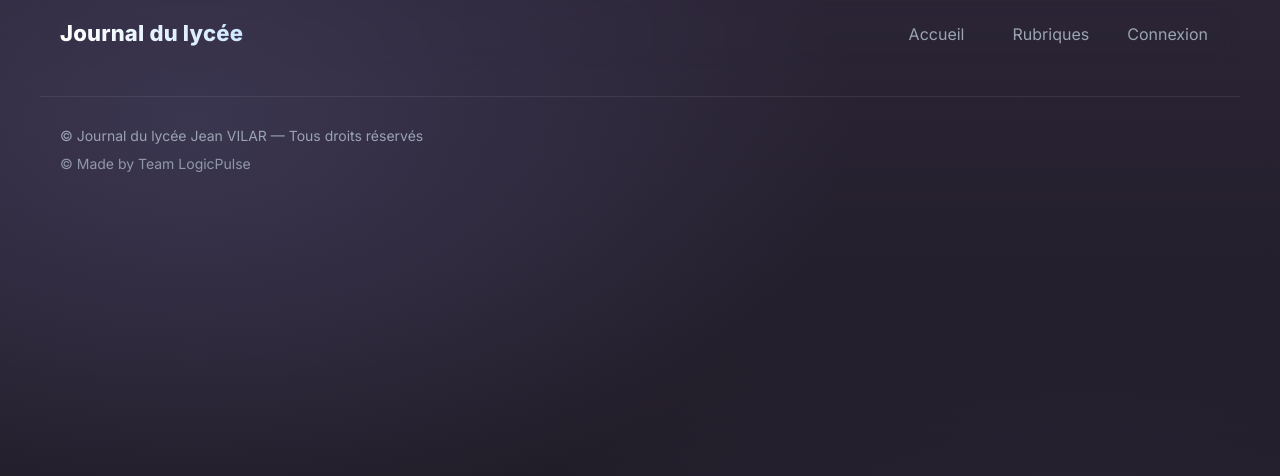
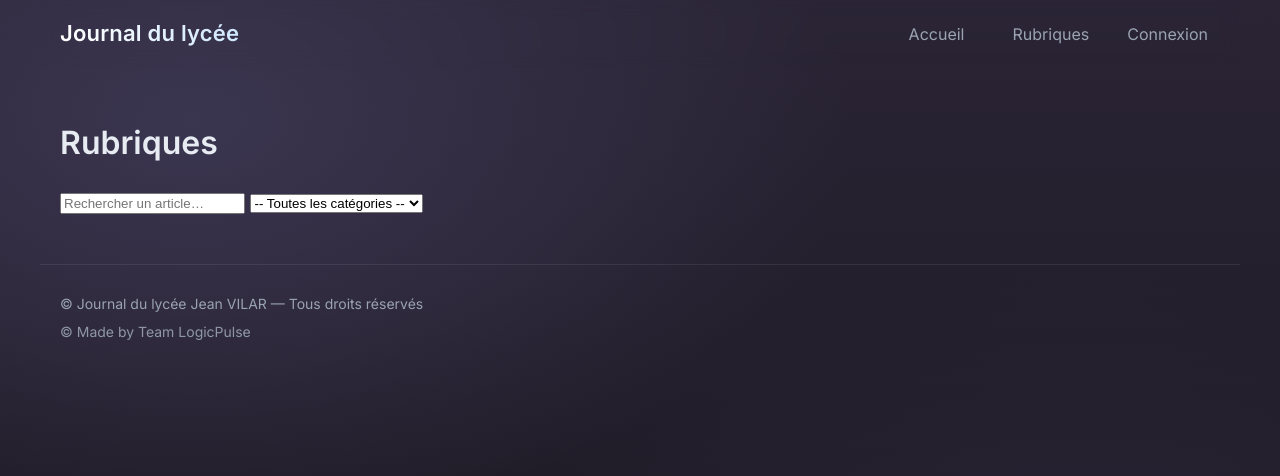
Before and after one commit to gabriel84-py/ptit_vilar, a FastAPI app: template templates/categories.html in a window 1280 px wide. Shown: the top 476 px of the page. Run offline with FastAPI, Linux system fonts and the light colour scheme; the template is opened without the code that fills it, so the values that code supplies are empty.

Commit message:
mettre à la une + rubriques

```diff
--- a/models/article.py
+++ b/models/article.py
@@ -1,4 +1,4 @@
-from sqlalchemy import Column, Integer, String, Text, DateTime
+from sqlalchemy import Column, Integer, String, Text, DateTime, Boolean
 from database import Base
 from datetime import datetime
 
@@ -12,3 +12,4 @@ class Article(Base):
     image_url = Column(String(255))  # ✅ nouveau champ image
     created_at = Column(DateTime, default=datetime.utcnow)
     category = Column(String(200))
+    featured = Column(Boolean, default=False)
--- a/routes/articles_manage.py
+++ b/routes/articles_manage.py
@@ -1,20 +1,15 @@
-# routes/articles_manage.py
 from fastapi import APIRouter, Request, Depends, Form, HTTPException, status, UploadFile, File
 from fastapi.responses import HTMLResponse, RedirectResponse
 from fastapi.templating import Jinja2Templates
-from itsdangerous import URLSafeSerializer
 import os, shutil
-
+from config import serializer
 from services.article_admin import get_all_articles, get_article, create_article, update_article, delete_article
-from config import serializer
 
 # ------------------- CONFIGURATION -------------------
 templates = Jinja2Templates(directory="templates")
-
 router = APIRouter(prefix="/admin/articles", tags=["Admin Articles"])
 UPLOAD_DIR = "static/uploads"
 os.makedirs(UPLOAD_DIR, exist_ok=True)
-
 
 # ------------------- Vérification admin -------------------
 def require_login(request: Request):
@@ -29,19 +24,16 @@ def require_login(request: Request):
         raise HTTPException(status_code=403, detail="Accès refusé")
     return data
 
-
 # ------------------- LISTE DES ARTICLES -------------------
 @router.get("/", response_class=HTMLResponse, dependencies=[Depends(require_login)])
 def list_articles(request: Request):
     articles = get_all_articles()
     return templates.TemplateResponse("admin_articles.html", {"request": request, "articles": articles})
 
-
 # ------------------- CRÉER UN ARTICLE -------------------
 @router.get("/create", response_class=HTMLResponse, dependencies=[Depends(require_login)])
 def create_article_page(request: Request):
     return templates.TemplateResponse("create_article.html", {"request": request})
-
 
 @router.post("/create", dependencies=[Depends(require_login)])
 async def process_create_article(
@@ -49,10 +41,9 @@ async def process_create_article(
     title: str = Form(...),
     subtitle: str = Form(""),
     content: str = Form(...),
-    category: str = Form(""),  # ✅ Nouveau champ
+    category: str = Form(""),
     image: UploadFile = File(...)
 ):
-    # Sauvegarde de l'image
     image_path = f"{UPLOAD_DIR}/{image.filename}"
     with open(image_path, "wb") as buffer:
         shutil.copyfileobj(image.file, buffer)
@@ -61,17 +52,8 @@ async def process_create_article(
     if len(subtitle) > 42:
         raise HTTPException(status_code=400, detail="Le sous-titre ne peut pas dépasser 42 caractères.")
 
-    # Création en base
-    create_article(
-        title=title,
-        subtitle=subtitle,
-        content=content,
-        category=category,  # ✅ On envoie la catégorie à la BDD
-        image_url=image_url
-    )
+    create_article(title=title, subtitle=subtitle, content=content, category=category, image_url=image_url)
     return RedirectResponse("/admin/articles", status_code=303)
-
-
 
 # ------------------- MODIFIER UN ARTICLE -------------------
 @router.get("/edit/{article_id}", response_class=HTMLResponse, dependencies=[Depends(require_login)])
@@ -81,7 +63,6 @@ def edit_article_page(request: Request, article_id: int):
         raise HTTPException(status_code=404, detail="Article non trouvé")
     return templates.TemplateResponse("edit_article.html", {"request": request, "article": article})
 
-
 @router.post("/edit/{article_id}", dependencies=[Depends(require_login)])
 async def process_edit_article(
     request: Request,
@@ -89,10 +70,9 @@ async def process_edit_article(
     title: str = Form(...),
     subtitle: str = Form(""),
     content: str = Form(...),
-    category: str = Form(""),  # ✅ Nouveau champ
+    category: str = Form(""),
     image: UploadFile = File(None)
 ):
-    # Gestion d'une nouvelle image (si upload)
     image_url = None
     if image and image.filename != "":
         image_path = f"{UPLOAD_DIR}/{image.filename}"
@@ -100,18 +80,15 @@ async def process_edit_article(
             shutil.copyfileobj(image.file, buffer)
         image_url = f"/{image_path}"
 
-    # Mise à jour de l'article
     update_article(
         article_id,
         title,
         subtitle,
         content,
-        category,  # ✅ Mettre à jour la catégorie
+        category,
         image_url or get_article(article_id).image_url
     )
     return RedirectResponse("/admin/articles", status_code=303)
-
-
 
 # ------------------- SUPPRIMER UN ARTICLE -------------------
 @router.post("/delete/{article_id}", dependencies=[Depends(require_login)])
@@ -119,11 +96,18 @@ def process_delete_article(article_id: int):
     delete_article(article_id)
     return RedirectResponse("/admin/articles", status_code=303)
 
-
-# ------------------- PAGE PUBLIQUE DE L’ARTICLE -------------------
-@router.get("/view/{article_id}", response_class=HTMLResponse)
-def article_detail(request: Request, article_id: int):
-    article = get_article(article_id)
-    if not article:
-        raise HTTPException(status_code=404, detail="Article non trouvé")
-    return templates.TemplateResponse("article_detail.html", {"request": request, "article": article})
+# ------------------- METTRE UN ARTICLE À LA UNE -------------------
+@router.post("/feature/{article_id}", dependencies=[Depends(require_login)])
+def feature_article(article_id: int):
+    all_articles = get_all_articles()
+    for art in all_articles:
+        update_article(
+            art.id,
+            art.title,
+            art.subtitle,
+            art.content,
+            art.category,
+            art.image_url,
+            featured=(art.id == article_id)
+        )
+    return RedirectResponse("/admin/articles", status_code=303)
--- a/templates/categories.html
+++ b/templates/categories.html
@@ -1,148 +1,113 @@
-<!--
-====== Développé par TEAM LogicPulse ======
-| YouTube :                               |
-| Discord : https://discord.gg/efVfp5A89k |
-| Instagram : @team_LogicPulse            |
-===========================================
--->
-
 <!DOCTYPE html>
 <html lang="fr">
 <head>
-    <meta charset="utf-8" />
-    <!-- Responsive : viewport mobile/desktop -->
-    <meta name="viewport" content="width=device-width, initial-scale=1" />
+  <meta charset="UTF-8">
+  <meta name="viewport" content="width=device-width, initial-scale=1">
   <title>Rubriques — Journal du lycée</title>
+  <link href="https://fonts.googleapis.com/css2?family=Inter:wght@400;600&display=swap" rel="stylesheet">
+  <link rel="stylesheet" href="/static/categories.css">
+  <link rel="stylesheet" href="/static/fixe_header.css">
+</head>
+<body>
 
-    <!-- Police Inter (maquette) -->
-    <link rel="preconnect" href="https://fonts.googleapis.com" />
-    <link rel="preconnect" href="https://fonts.gstatic.com" crossorigin />
-    <link
-      href="https://fonts.googleapis.com/css2?family=Inter:wght@300;400;600;700;800&display=swap"
-      rel="stylesheet"
-    />
-  </head>
-
-  <!--
-    CSS dédié à CETTE page.
-    Contient :
-    - layout (.shell, .media, .panel)
-    - styles du carrousel (.frame, .slide, .caption, .dots)
-    - styles du bouton "Retour au site" (.back-pill)
-    - styles du formulaire (champs, bouton, liens)
-  -->
-  <link rel="stylesheet" href="/static/categories.css" />
-  <link rel="stylesheet" href="/static/fixe_header.css" />
-
-  <body>
-    <!-- Barre supérieure -->
+  <!-- Header identique à celui du site -->
   <header class="container header" role="banner">
     <a class="brand" href="/">Journal du lycée</a>
-
     <nav class="nav" aria-label="Navigation principale">
-        <a
-          class="nav-link {% if request.url.path == '/' %}is-active{% endif %}"
-          href="/"
-        >
+      <a class="nav-link {% if request.url.path == '/' %}is-active{% endif %}" href="/">
         Accueil
-          <svg
-            class="nav-ring"
-            aria-hidden="true"
-            focusable="false"
-            viewBox="0 0 100 40"
-            preserveAspectRatio="none"
-          >
-            <path
-              class="nav-ring__stroke"
-              pathLength="100"
-              d="M50,1.5 H78.5 A18.5,18.5 0 0 1 78.5,38.5 H21.5 A18.5,18.5 0 0 1 21.5,1.5 H50 Z"
-            />
-          </svg>
+        <svg class="nav-ring" aria-hidden="true"><path class="nav-ring__stroke" pathLength="100"/></svg>
       </a>
-
-        <a
-          class="nav-link {% if request.url.path.startswith('/categories') %}is-active{% endif %}"
-          href="/categories"
-        >
+      <a class="nav-link {% if request.url.path.startswith('/categories') %}is-active{% endif %}" href="/categories">
         Rubriques
-          <svg
-            class="nav-ring"
-            aria-hidden="true"
-            focusable="false"
-            viewBox="0 0 100 40"
-            preserveAspectRatio="none"
-          >
-            <path
-              class="nav-ring__stroke"
-              pathLength="100"
-              d="M50,1.5 H78.5 A18.5,18.5 0 0 1 78.5,38.5 H21.5 A18.5,18.5 0 0 1 21.5,1.5 H50 Z"
-            />
-          </svg>
+        <svg class="nav-ring" aria-hidden="true"><path class="nav-ring__stroke" pathLength="100"/></svg>
       </a>
-
       {% if request.state.user %}
-        <a
-          class="nav-link {% if request.url.path.startswith('/admin') %}is-active{% endif %}"
-          href="/admin"
-        >
+      <a class="nav-link {% if request.url.path.startswith('/admin') %}is-active{% endif %}" href="/admin">
         Admin Panel
-          <svg
-            class="nav-ring"
-            aria-hidden="true"
-            focusable="false"
-            viewBox="0 0 100 40"
-            preserveAspectRatio="none"
-          >
-            <path
-              class="nav-ring__stroke"
-              pathLength="100"
-              d="M50,1.5 H78.5 A18.5,18.5 0 0 1 78.5,38.5 H21.5 A18.5,18.5 0 0 1 21.5,1.5 H50 Z"
-            />
-          </svg>
+        <svg class="nav-ring" aria-hidden="true"><path class="nav-ring__stroke" pathLength="100"/></svg>
       </a>
-        <a class="nav-link" href="/login/logout">
-          Déconnexion
-          <svg
-            class="nav-ring"
-            aria-hidden="true"
-            focusable="false"
-            viewBox="0 0 100 40"
-            preserveAspectRatio="none"
-          >
-            <path
-              class="nav-ring__stroke"
-              pathLength="100"
-              d="M50,1.5 H78.5 A18.5,18.5 0 0 1 78.5,38.5 H21.5 A18.5,18.5 0 0 1 21.5,1.5 H50 Z"
-            />
-          </svg>
+      <a class="nav-link" href="/login/logout">Déconnexion
+        <svg class="nav-ring" aria-hidden="true"><path class="nav-ring__stroke" pathLength="100"/></svg>
       </a>
       {% else %}
-        <a
-          class="nav-link {% if request.url.path.startswith('/login') %}is-active{% endif %}"
-          href="/login"
-        >
-          Connexion
-          <svg
-            class="nav-ring"
-            aria-hidden="true"
-            focusable="false"
-            viewBox="0 0 100 40"
-            preserveAspectRatio="none"
-          >
-            <path
-              class="nav-ring__stroke"
-              pathLength="100"
-              d="M50,1.5 H78.5 A18.5,18.5 0 0 1 78.5,38.5 H21.5 A18.5,18.5 0 0 1 21.5,1.5 H50 Z"
-            />
-          </svg>
+      <a class="nav-link {% if request.url.path.startswith('/login') %}is-active{% endif %}" href="/login">Connexion
+        <svg class="nav-ring" aria-hidden="true"><path class="nav-ring__stroke" pathLength="100"/></svg>
       </a>
       {% endif %}
     </nav>
   </header>
 
+  <!-- Conteneur principal -->
+  <div class="container">
+    <h1>Rubriques</h1>
+
+    <!-- Filtres -->
+    <div class="filters">
+      <input type="text" id="search" placeholder="Rechercher un article…">
+      <select id="categoryFilter">
+        <option value="">-- Toutes les catégories --</option>
+        <option value="Vie du lycée">Vie du lycée</option>
+        <option value="Science et Progrès">Science et progrès</option>
+        <option value="Culture et Arts">Culture et Arts</option>
+        <option value="Sport">Sport</option>
+        <option value="Un oeil sur le monde">Un oeil sur le monde</option>
+        <option value="Autres">Autres</option>
+        <option value="Orientation">Orientation</option>
+      </select>
+    </div>
+
+    <!-- Grid des articles -->
+    <div class="articles-grid" id="articlesGrid">
+      {% for article in articles %}
+      <div class="article-card" data-category="{{ article.category }}">
+        <div class="image-wrapper">
+          <img src="{{ article.image_url }}" alt="{{ article.title }}">
+        </div>
+        <div class="content">
+          <h3>{{ article.title }}</h3>
+          <p class="subtitle">{{ article.subtitle }}</p>
+          <a class="read-more" href="/articles/{{ article.id }}">Lire l'article →</a>
+        </div>
+      </div>
+      {% endfor %}
+    </div>
+  </div>
+
+  <!-- Footer identique -->
   <footer class="container footer" role="contentinfo">
     <div>© Journal du lycée Jean VILAR — Tous droits réservés</div>
     <div class="by">© Made by Team LogicPulse</div>
   </footer>
+
+  <!-- Script filtrage par catégorie et recherche -->
+  <script>
+    const searchInput = document.getElementById('search');
+    const categorySelect = document.getElementById('categoryFilter');
+    const articlesGrid = document.getElementById('articlesGrid');
+    const articles = Array.from(articlesGrid.children);
+
+    function filterArticles() {
+      const searchText = searchInput.value.toLowerCase();
+      const category = categorySelect.value;
+
+      articles.forEach(article => {
+        const title = article.querySelector('h3').textContent.toLowerCase();
+        const subtitle = article.querySelector('.subtitle').textContent.toLowerCase();
+        const articleCategory = article.dataset.category;
+
+        if ((title.includes(searchText) || subtitle.includes(searchText)) &&
+            (category === '' || category === articleCategory)) {
+          article.style.display = '';
+        } else {
+          article.style.display = 'none';
+        }
+      });
+    }
+
+    searchInput.addEventListener('input', filterArticles);
+    categorySelect.addEventListener('change', filterArticles);
+  </script>
+
 </body>
 </html>
```
Also changed, not shown: routes/categories.py (+27 -7 lines), services/article_admin.py (+7 -3 lines), templates/admin_articles.html (+13 -17 lines), templates/index.html (+14 -31 lines), data/app.db, static/categories.css (line endings or trailing spaces). Lines whose indentation alone changed are shown as unchanged.
